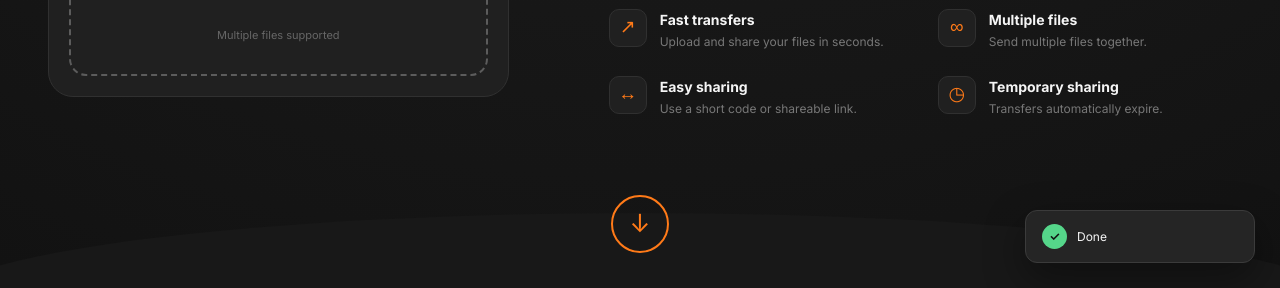
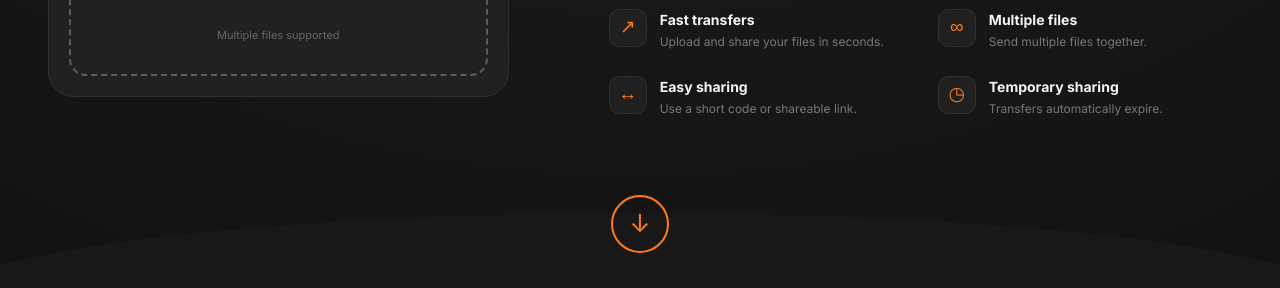
Before and after one commit to gorav43/dropbox-local, a website: page client/index.html in a window 1280 px wide. Shown: the part 512-800 px from the top of the page. Drawn offline with Linux system fonts and the light colour scheme; no server answers.

Commit message:
Add files via upload

```diff
--- a/client/style.css
+++ b/client/style.css
@@ -1498,57 +1498,6 @@ a {
 
 
 /* =========================================================
-   TOAST
-========================================================= */
-
-.toast {
-    position: fixed;
-
-    right: 25px;
-    bottom: 25px;
-
-    min-width: 230px;
-
-    padding: 13px 16px;
-
-    display: flex;
-
-    align-items: center;
-
-    gap: 10px;
-
-    background: #252525;
-
-    border: 1px solid #3b3b3b;
-
-    border-radius: 12px;
-
-    box-shadow: 0 15px 40px rgba(0, 0, 0, 0.4);
-
-    z-index: 999;
-
-    font-size: 12px;
-}
-
-.toast-icon {
-    width: 25px;
-    height: 25px;
-
-    border-radius: 50%;
-
-    background: var(--success);
-
-    color: #111;
-
-    display: flex;
-    align-items: center;
-    justify-content: center;
-
-    font-weight: 800;
-}
-
-
-/* =========================================================
    SCROLLBAR
 ========================================================= */
 
```
